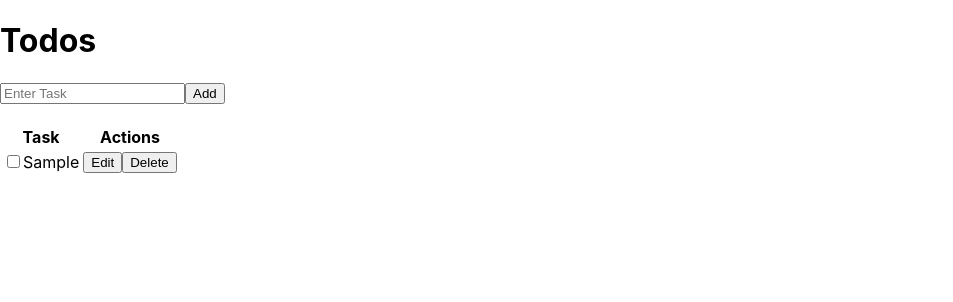
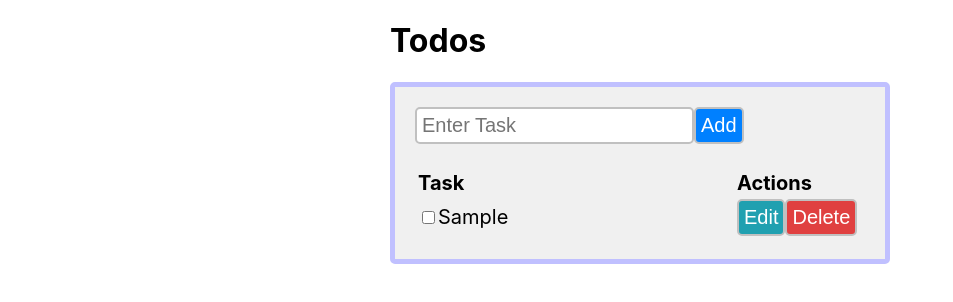
Before and after one commit to GabrielReisfeld/Todo-App, a React (Create React App) app: page / in a window 1280 px wide. Both pictures are taken after typing "Sample" into the empty fields and a click on the button "Add". Shown: the top 302 px of the page, without its empty margins (0-953 px from the left). Built offline with nearby package versions, Linux system fonts and the light colour scheme.

Commit message:
added styles

```diff
--- a/src/components/CreateTask.js
+++ b/src/components/CreateTask.js
@@ -25,7 +25,9 @@ export default class CreateTask extends Component {
           onChange={this.handleChange}
           autoFocus
         />
-        <button type="submit">Add</button>
+        <button className="add" type="submit">
+          Add
+        </button>
       </form>
     );
   }
--- a/src/components/Main.js
+++ b/src/components/Main.js
@@ -35,9 +35,9 @@ export default class Main extends React.Component {
   };
   render() {
     return (
-      <div>
+      <div className="main">
         <h1>Todos</h1>
-        <div>
+        <div className="content">
           <CreateTask createTask={this.createTask} />
           <br />
           <TaskList
--- a/src/components/TaskItem.js
+++ b/src/components/TaskItem.js
@@ -40,17 +40,17 @@ export default class TaskItem extends Component {
               </form>
             </td>
             <td>
-              <button type="submit" onClick={this.handleSubmit}>
+              <button className="save" type="submit" onClick={this.handleSubmit}>
                 Save
               </button>
-              <button type="button" onClick={() => this.setEditingState(false)}>
+              <button className="cancel" type="button" onClick={() => this.setEditingState(false)}>
                 Cancel
               </button>
             </td>
           </>
         ) : (
           <>
-            <td onClick={this.toggleTask}>
+            <td className="task" onClick={this.toggleTask}>
               <input
                 type="checkbox"
                 readOnly
@@ -67,8 +67,8 @@ export default class TaskItem extends Component {
               </span>
             </td>
             <td>
-              <button onClick={() => this.setEditingState(true)}>Edit</button>
-              <button onClick={this.deleteTask}>Delete</button>
+              <button className="edit" onClick={() => this.setEditingState(true)}>Edit</button>
+              <button className="delete" onClick={this.deleteTask}>Delete</button>
             </td>
           </>
         )}
--- a/src/index.css
+++ b/src/index.css
@@ -1,15 +1,76 @@
 body {
   margin: 0;
-  font-family: -apple-system, BlinkMacSystemFont, 'Segoe UI', 'Roboto', 'Oxygen',
-    'Ubuntu', 'Cantarell', 'Fira Sans', 'Droid Sans', 'Helvetica Neue',
+  font-family: -apple-system, BlinkMacSystemFont, "Segoe UI", "Roboto", "Oxygen",
+    "Ubuntu", "Cantarell", "Fira Sans", "Droid Sans", "Helvetica Neue",
     sans-serif;
   -webkit-font-smoothing: antialiased;
   -moz-osx-font-smoothing: grayscale;
 }
 
 code {
-  font-family: source-code-pro, Menlo, Monaco, Consolas, 'Courier New',
+  font-family: source-code-pro, Menlo, Monaco, Consolas, "Courier New",
     monospace;
+}
+
+.main {
+  margin: 0 auto;
+  max-width: 500px;
+}
+.content {
+  border: 5px #c0c0ff solid;
+  border-radius: 5px;
+  font-size: 20px;
+  background-color: #f0f0f0;
+  padding: 20px;
+}
+table {
+  width: 100%;
+}
+td:first-child {
+  width: 100%;
+}
+td:last-child {
+  min-width: 125px;
+}
+th {
+  text-align: left;
+}
+tr:nth-child(even) {
+  background-color: #ffffff;
+}
+input,
+button {
+  font-size: 20px;
+  padding: 5px;
+  border-radius: 5px;
+  border: 2px #c0c0c0 solid;
+}
+button {
+  cursor: pointer;
+}
+button.add {
+  background-color: #0080ff;
+  color: #ffffff;
+}
+button.edit {
+  background-color: #20a0b0;
+  color: #ffffff;
+}
+button.delete {
+  background-color: #e04040;
+  color: #ffffff;
+}
+button.save {
+  background-color: #30b040;
+  color: #ffffff;
+}
+button.cancel {
+  background-color: #707080;
+  color: #ffffff;
+}
+
+.task {
+  cursor: pointer;
 }
 
 .completed {
```
